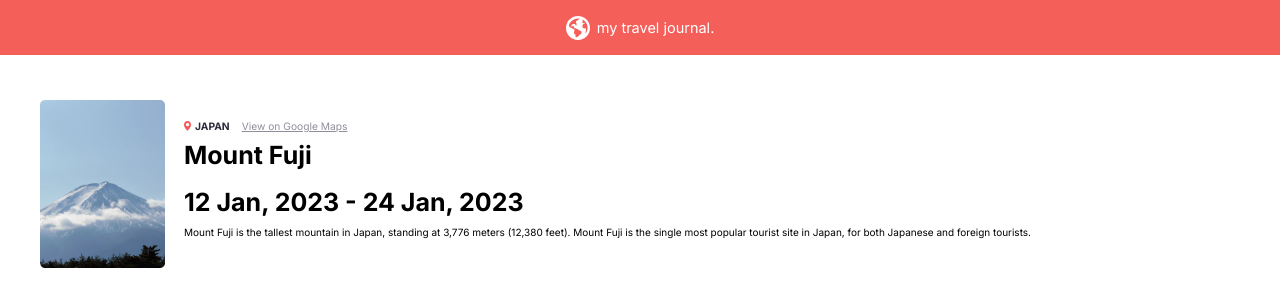
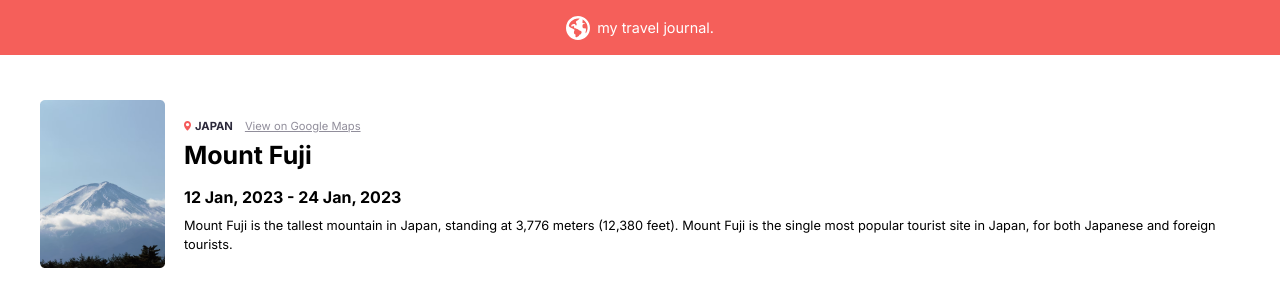
Before and after one commit to joeynoodlesfang/travel-journal, a React (Vite) app: page / in a window 1280 px wide. Shown: the top 306 px of the page. Built offline with nearby package versions, Linux system fonts and the light colour scheme.

Commit message:
added webkit line clamping; rem based fonting

```diff
--- a/components/Entry.jsx
+++ b/components/Entry.jsx
@@ -3,31 +3,34 @@ import MountFiji from "/assets/img/Japan/MountFuji.png"
 
 export default function Entry () {
     return (
-        <>
-            <div className="entry-container">
-                <div className="entry-mainImg-container">
+        <article className="journal-entry">
+                <div className="image-container">
                     <img src={MountFiji} alt="MountFuji" />
                 </div>
-                <div className="entry-main-container">
-                    <div className="entry-main-header">
+
+                <div className="info-container">
+                    <div className="info-header">
                         <img src={Marker} alt="Marker"/>
-                        <h1>JAPAN</h1>
-                        <a href="https://www.google.com/maps/place/Mount+Fuji/@35.3606421,138.7170637,15z/data=!3m1!4b1!4m6!3m5!1s0x6019629a42fdc899:0xa6a1fcc916f3a4df!8m2!3d35.3606255!4d138.7273634!16zL20vMGNrczA?entry=ttu">View on Google Maps</a>
+                        <h1 className="info-header-country">japan</h1>
+                        <a href="https://www.google.com/maps/place/Mount+Fuji/
+                            // @35.3606421,138.7170637,15z/data=!3m1!4b1!4m6!3m5!1
+                            // s0x6019629a42fdc899:0xa6a1fcc916f3a4df!8m2!3d35.360
+                            // 6255!4d138.7273634!16zL20vMGNrczA?entry=ttu"
+                            target="_blank" rel="noopener noreferrer">View on Google Maps</a>
                     </div>
 
-                    <h1 className="entry-main-title">
+                    <h1 className="info-title">
                         Mount Fuji
                     </h1>
 
-                    <div className="entry-main-date">
+                    <div className="info-date">
                         12 Jan, 2023 - 24 Jan, 2023
                     </div>
 
-                    <div className="entry-main-content">
+                    <div className="info-content">
                     Mount Fuji is the tallest mountain in Japan, standing at 3,776 meters (12,380 feet). Mount Fuji is the single most popular tourist site in Japan, for both Japanese and foreign tourists.
                     </div>
                 </div>
-            </div>
-        </>
+        </article>
     )
 }
--- a/styles.css
+++ b/styles.css
@@ -2,6 +2,7 @@ html, body {
     margin: 0;
     background-color: #FFFFFF;
     font-family: 'Inter', sans-serif;
+    font-size: 16px;
 }
 
 /* header */
@@ -17,7 +18,7 @@ header {
 header > p {
     color: #FFFFFF;
     margin-left: 7px;
-    font-size: 14.5px;
+    font-size: 0.9rem;
 }
 
 header > img {
@@ -25,57 +26,65 @@ header > img {
 }
 
 /* each entry */
-.entry-container {
+article.journal-entry {
     display: flex;
     margin: 17px 40px;
 }
 
-.entry-mainImg-container {
+article.journal-entry .image-container {
     /* margin: 19px 0px; */
 }
 
-.entry-main-container {
+article.journal-entry .info-container {
     /* width: 470px; */
     height: 168px;
     margin: 19px;
 }
 
-.entry-main-header {
+article.journal-entry .info-header {
     display: flex;
     align-items: center;
     justify-content: left;
     margin-bottom: 7px;
-    height:14px;
+    height: 14px;
 }
 
-.entry-main-header > img {
+article.journal-entry .info-header > img {
     width: 7px;
     margin-right: 4px;
 }
-.entry-main-header > h1 {
-    font-size: 10.24px;
+article.journal-entry .info-header .info-header-country {
+    text-transform: uppercase;
+    font-size: 0.7rem;
     color: #2B283A;
     margin-right: 12px;
 }
-.entry-main-header > a {
-    font-size: 10.24px;
+article.journal-entry .info-header > a {
+    font-size: 0.7rem;
     color: #918E9B;
-
 }
 
-.entry-main-title {
+article.journal-entry .info-header > a:visited {
+    color: #918E9B;
+}
+
+article.journal-entry .info-title {
     font-weight: bold;
     font-size: 25px;
-    margin-top: 0px;
+    margin-top: 7px;
     margin-bottom: 17px;
 }
 
-.entry-main-date {
+article.journal-entry .info-date {
     font-weight: bold;
-    font-size: 25px;
     margin-bottom: 9px;
 }
 
-.entry-main-content {
-    font-size: 10px;
+article.journal-entry .info-content {
+    font-size: 0.8rem;
+    line-height: 1.5;
+    display: -webkit-box;
+    -webkit-line-clamp: 3;
+    -webkit-box-orient: vertical;
+    overflow: hidden;
 }
```
